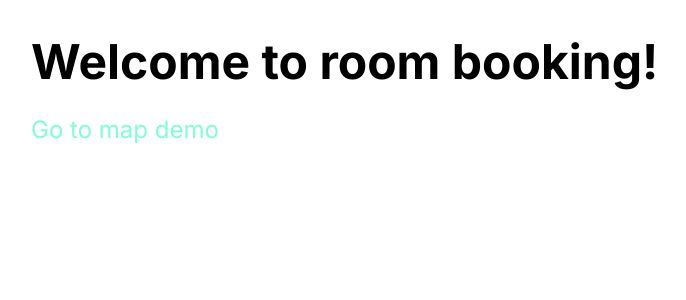
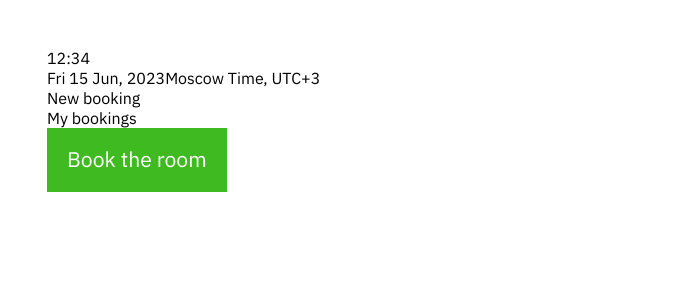
Before and after one commit to Inno-Gang/room-booking-app, a Next.js app: page / in a window 1280 px wide. Shown: the top 300 px of the page, without its empty margins (1-687 px from the left). Built offline with nearby package versions, Linux system fonts and the light colour scheme.

Commit message:
begin creating main page layout

```diff
--- a/package.json
+++ b/package.json
@@ -17,6 +17,7 @@
     "@types/node": "20.3.1",
     "@types/react": "18.2.12",
     "@types/react-dom": "18.2.5",
+    "classnames": "^2.3.2",
     "eslint": "8.43.0",
     "eslint-config-next": "13.4.6",
     "next": "13.4.6",
--- a/src/app/globals.css
+++ b/src/app/globals.css
@@ -1,5 +1,13 @@
 :root {
   /* Variables */
+  --font-default: var(--font-ibm-plex-sans), sans-serif;
+  --font-mono: var(--font-ibm-plex-mono), monospace;
+  --color-primary: #40BA21;
+  --color-text-white: #FFF;
+  --color-text-dark: #000;
+  --color-bg-white: #fff;
+  --color-text-gray: #AAA;
+  --color-border: #D4D4D4;
 }
 
 @media (prefers-color-scheme: dark) {
@@ -23,7 +31,13 @@
 html,
 body {
   overflow-x: hidden;
+
   max-width: 100vw;
+
+  font-family: var(--font-default);
+  color: var(--color-text-dark);
+
+  background-color: var(--color-bg-white);
 }
 
 a {
--- a/src/app/layout.tsx
+++ b/src/app/layout.tsx
@@ -1,8 +1,18 @@
 import React from "react";
-import { Inter } from "next/font/google";
+import { IBM_Plex_Mono, IBM_Plex_Sans } from "next/font/google";
 import "./globals.css";
+import classNames from "classnames";
 
-const inter = Inter({ subsets: ["cyrillic"] });
+const ibmPlexSans = IBM_Plex_Sans({
+  variable: "--font-ibm-plex-sans",
+  subsets: ["cyrillic"],
+  weight: "400",
+});
+const ibmPlexMono = IBM_Plex_Mono({
+  variable: "--font-ibm-plex-mono",
+  subsets: ["cyrillic"],
+  weight: "400",
+});
 
 export const metadata = {
   title: "Room Booking",
@@ -15,8 +25,11 @@ export default function RootLayout({
   children: React.ReactNode;
 }) {
   return (
-    <html lang="en">
-      <body className={inter.className}>{children}</body>
+    <html
+      lang="en"
+      className={classNames(ibmPlexSans.variable, ibmPlexMono.variable)}
+    >
+      <body>{children}</body>
     </html>
   );
 }
--- a/src/app/page.module.css
+++ b/src/app/page.module.css
@@ -1,18 +1,89 @@
-.main {
+.aside {
+  position: sticky;
+  z-index: 2;
+  top: 0;
+  bottom: 0;
+  left: 0;
+
+  overflow-x: hidden;
+  overflow-y: auto;
+  display: inline-flex;
+  flex-direction: column;
+
+  height: 100%;
+  padding: 48px;
+
+  background-color: transparent;
+}
+
+.aside-box {
+  width: 410px;
+  border: 1px solid var(--color-border);
+  border-radius: 4px;
+}
+
+.aside-box:not(:last-child) {
+  margin-bottom: 16px;
+}
+
+.time-box {
+  display: flex;
+  padding: 16px 30px;
+}
+
+.time-box-time {
+  margin-right: 30px;
+  font-family: var(--font-mono);
+  font-size: 3rem;
+}
+
+.time-box-date-container {
   display: flex;
   flex-direction: column;
-  align-items: flex-start;
-  justify-content: flex-start;
-
-  padding: 32px;
-
-  font-size: 1.5rem;
+  justify-content: center;
 }
 
-.heading {
-  margin-bottom: 24px;
+.time-box-date {
+  font-size: 1.375rem;
+  white-space: nowrap;
 }
 
-.link {
-  color: aquamarine;
+.time-box-timezone {
+  font-size: 1rem;
+  color: var(--color-text-gray);
 }
+
+.booking-box-header {
+  display: flex;
+  justify-content: space-evenly;
+  border-bottom: 1px solid var(--color-border);
+}
+
+.booking-box-header-section {
+  position: relative;
+  padding-top: 16px;
+  padding-bottom: 16px;
+  font-size: 1.25rem;
+}
+
+.booking-box-header-section.active::after {
+  content: "";
+
+  position: absolute;
+  right: 0;
+  bottom: 0;
+  left: 0;
+
+  display: block;
+
+  width: 100%;
+  height: 2px;
+
+  background-color: var(--color-primary);
+}
+
+.booking-box-body {
+  display: flex;
+  flex-direction: column;
+  padding: 30px;
+}
--- a/src/app/page.tsx
+++ b/src/app/page.tsx
@@ -1,13 +1,38 @@
 import styles from "./page.module.css";
-import Link from "next/link";
+import Button from "@/components/Button";
+import classNames from "classnames";
 
 export default function Home() {
   return (
     <main className={styles.main}>
-      <h1 className={styles.heading}>Welcome to room booking!</h1>
-      <Link href={{ pathname: "/map-demo" }} className={styles.link}>
-        Go to map demo
-      </Link>
+      <div></div>
+      <div className={styles.aside}>
+        <div className={classNames(styles.asideBox, styles.timeBox)}>
+          <span className={styles.timeBoxTime}>12:34</span>
+          <div className={styles.timeBoxDateContainer}>
+            <span className={styles.timeBoxDate}>Fri 15 Jun, 2023</span>
+            <span className={styles.timeBoxTimezone}>Moscow Time, UTC+3</span>
+          </div>
+        </div>
+        <div className={styles.asideBox}>
+          <div className={styles.bookingBox}>
+            <div className={styles.bookingBoxHeader}>
+              <div
+                className={classNames(
+                  styles.bookingBoxHeaderSection,
+                  styles.active,
+                )}
+              >
+                New booking
+              </div>
+              <div className={styles.bookingBoxHeaderSection}>My bookings</div>
+            </div>
+            <div className={styles.bookingBoxBody}>
+              <Button>Book the room</Button>
+            </div>
+          </div>
+        </div>
+      </div>
     </main>
   );
 }
--- /dev/null
+++ b/src/components/Button/Button.module.css
@@ -0,0 +1,26 @@
+.button {
+  cursor: pointer;
+
+  padding: 16px 20px;
+
+  font: var(--font-default);
+  font-size: 1.325rem;
+  font-weight: 400;
+  line-height: 1.5;
+  color: var(--color-text-white);
+
+  background-color: var(--color-primary);
+
+  /* Reset styles */
+  border: none;
+  border-radius: 0;
+  outline: none;
+  box-shadow: none;
+}
+
+.button-disabled {
+  cursor: not-allowed;
+  color: var(--color-text-gray);
+  opacity: 0.65;
+  box-shadow: none;
+}
--- /dev/null
+++ b/src/components/Button/Button.tsx
@@ -0,0 +1,22 @@
+import React from "react";
+import classNames from "classnames";
+import styles from "./Button.module.css";
+
+export default function Button({
+  children,
+  disabled,
+}: {
+  children: React.ReactNode;
+  disabled?: boolean;
+}) {
+  const className = classNames({
+    [styles.button]: true,
+    [styles.buttonDisabled]: disabled,
+  });
+
+  return (
+    <button disabled={disabled} className={className}>
+      {children}
+    </button>
+  );
+}
--- /dev/null
+++ b/src/components/Button/index.ts
@@ -0,0 +1 @@
+export { default } from "./Button";
```
Also changed, not shown: 1 other file (tests, documents, lock files or other folders).
